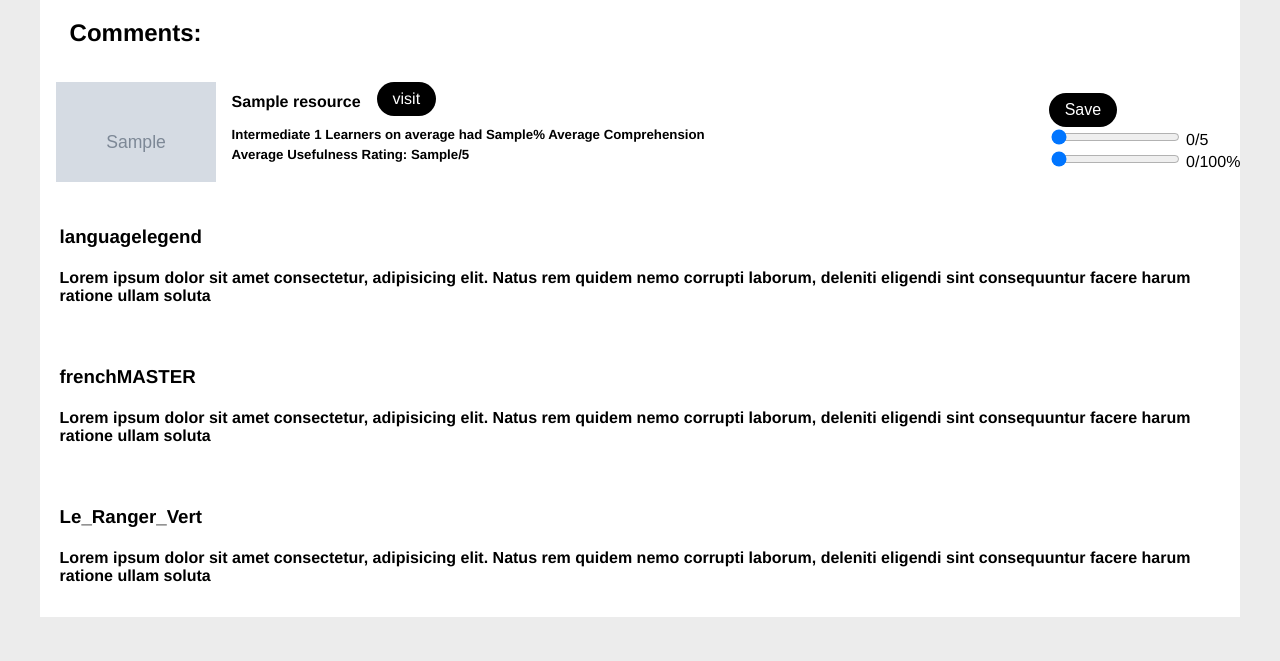
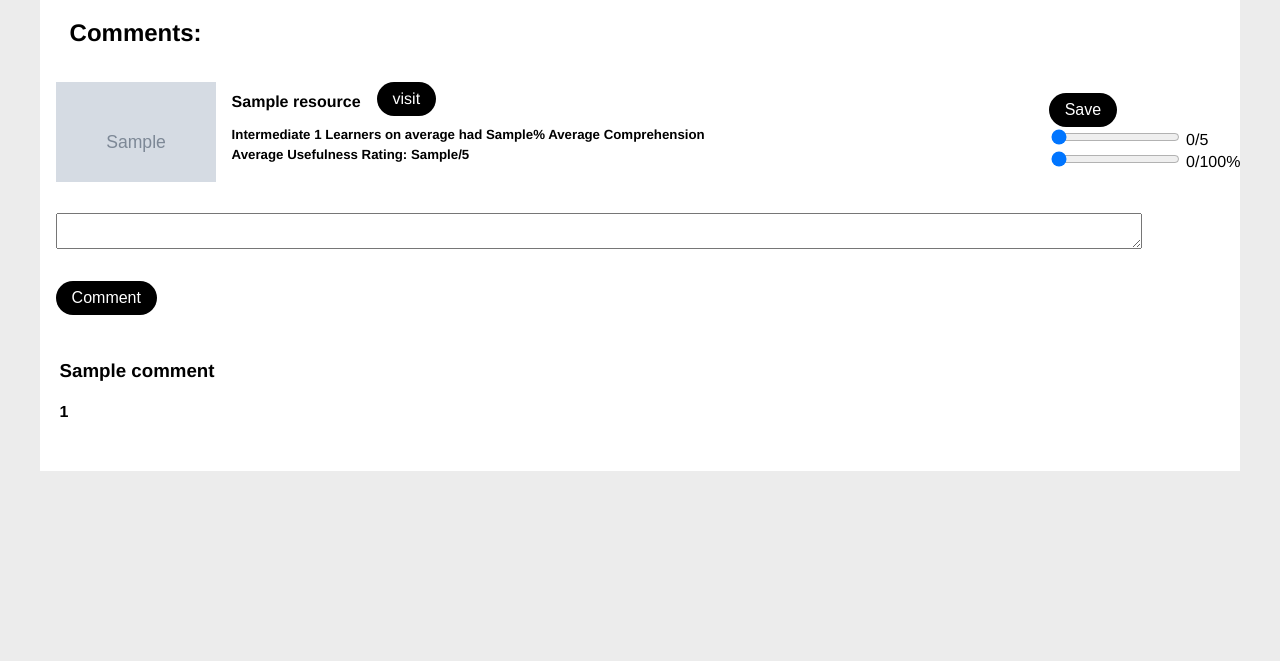
Before and after one commit to jjkuang123/Technology-Innovation-Project, a Flask app: template app/templates/comments/comments.html in a window 1280 px wide. Shown: the part 139-800 px from the top of the page. Run offline with Flask 2, Linux system fonts and the light colour scheme; the template is opened without the code that fills it: values that come from a table or form of the project are taken from there, most other values are stand-ins (such as "Sample title", 1, 10 or a date in 2020); grey boxes marked "Sample" are stand-in pictures; some libraries are stand-ins or nearby versions.

Commit message:
v1.0.9 -  added comment functionality.

```diff
--- a/app/forms.py
+++ b/app/forms.py
@@ -1,6 +1,6 @@
 from app import evaluate
 from flask_wtf import FlaskForm
-from wtforms import StringField, SubmitField, SelectField
+from wtforms import StringField, SubmitField, SelectField, TextAreaField
 from wtforms.fields.html5 import IntegerRangeField
 from wtforms.validators import DataRequired
 from app.view_model import Query
@@ -20,6 +20,12 @@ class BasicResourceForm(NavigationForm):
     evaluate = SubmitField("Begin Evaluation")
 
 
+class CommentForm(FlaskForm):
+    comment_box = TextAreaField("Leave a comment", validators=[
+                                DataRequired()], render_kw={'class': 'comment-box'})
+    submit = SubmitField("Comment", render_kw={'class': 'comment-button'})
+
+
 def return_search_query(form: NavigationForm) -> str:
     searchResult = form.searchfield.data
     level = form.level.data
--- a/app/static/css/comments/comments.css
+++ b/app/static/css/comments/comments.css
@@ -111,3 +111,17 @@ img {
   align-items: center;
   padding: 10px 20px 0px 20px;
 }
+
+.comment-form {
+  display: block;
+}
+
+.comment-box {
+  display: block;
+  width: 90%;
+  margin: 1rem;
+}
+
+.comment-button {
+  margin: 1rem;
+}
--- a/app/templates/comments/comments.html
+++ b/app/templates/comments/comments.html
@@ -27,19 +27,17 @@
             </div>
         </div>
         <!-- End of component -->
+            <div class="comment-form">
+                <form action="" method="POST" novalidate="">
+                    {{ comment_form.hidden_tag() }}
+                    {{ comment_form.comment_box() }}
+                    {{ comment_form.submit() }}
+                </form>
+            </div>
         <!-- Start row of comments -->
-        <div class="comment-container">
-            <h3> languagelegend </h3>
-            <h4> Lorem ipsum dolor sit amet consectetur, adipisicing elit. Natus rem quidem nemo corrupti laborum, deleniti eligendi sint consequuntur facere harum ratione ullam soluta</h4>
-        </div>
-        <div class="comment-container">
-            <h3> frenchMASTER </h3>
-            <h4> Lorem ipsum dolor sit amet consectetur, adipisicing elit. Natus rem quidem nemo corrupti laborum, deleniti eligendi sint consequuntur facere harum ratione ullam soluta</h4>
-        </div>
-        <div class="comment-container">
-            <h3> Le_Ranger_Vert </h3>
-            <h4> Lorem ipsum dolor sit amet consectetur, adipisicing elit. Natus rem quidem nemo corrupti laborum, deleniti eligendi sint consequuntur facere harum ratione ullam soluta</h4>
-        </div>
+        {% for comment in comments %}
+            {% include 'subtemplates/_comment_container.html' %}
+        {% endfor %}
         <!-- End of comment row -->
 
 
--- /dev/null
+++ b/app/templates/subtemplates/_comment_container.html
@@ -0,0 +1,4 @@
+<div class="comment-container">
+    <h3> {{ comment[1] }} </h3>
+    <h4> {{ comment[0] }} </h4>
+</div>
--- a/app/templates/subtemplates/_resource_container.html
+++ b/app/templates/subtemplates/_resource_container.html
@@ -6,6 +6,7 @@
             <a class="button" href="{{ resource.get_link() }}">visit</a>
         </span>
         {% if not title == "Evaluate Level" %}
+            <!-- TODO: Pass in user-level into these -->
             <h5> Intermediate 1 Learners on average had {{ resource.get_understanding(1) }}% Average Comprehension </h5>
             <h5> Average Usefulness Rating: {{ resource.get_like(1) }}/5 </h5>
         {% endif %}
```
Also changed, not shown: app/comments/routes.py (+14 -3 lines), app/database_logic.py (+15 -1 lines), app/models.py (+5 -5 lines).
